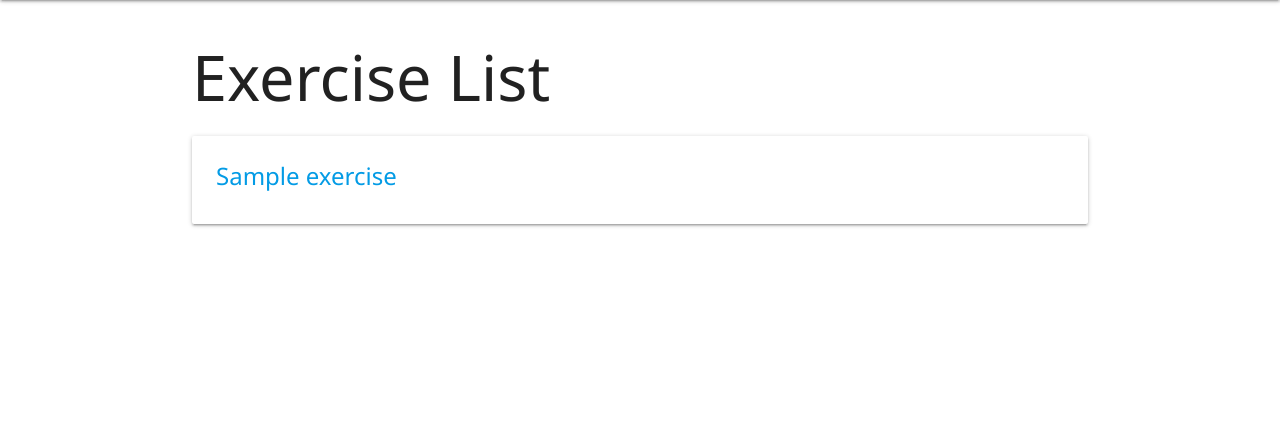
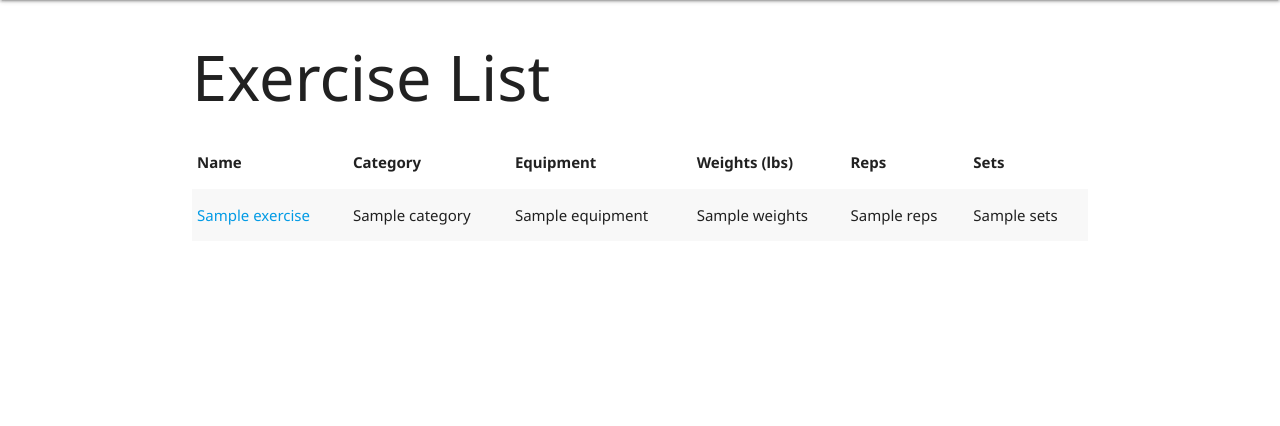
Before and after one commit to jadewang425/gym_grid, a Django app: template main_app/templates/exercises/index.html in a window 1280 px wide. Shown: the part 64-490 px from the top of the page. Run offline with Django 4.2, Linux system fonts and the light colour scheme; the template is opened without the code that fills it: most values are stand-ins (such as "Sample title", 1, 10 or a date in 2020); parts of the project's set-up code (start-up, migrations or seed data) failed here and were passed over.

Commit message:
update exercise index page

```diff
--- a/main_app/templates/exercises/detail.html
+++ b/main_app/templates/exercises/detail.html
@@ -1,4 +1,5 @@
-{% extends 'base.html' %} {% block content %}
+{% extends 'base.html' %}
+{% block content %}
 
 <h1>Exercise Details</h1>
 
--- a/main_app/templates/exercises/index.html
+++ b/main_app/templates/exercises/index.html
@@ -1,17 +1,30 @@
-{% extends 'base.html' %} {% block content %}
+{% extends 'base.html' %}
+{% block content %}
 
 <h1>Exercise List</h1>
+<table class="striped">
+  <thead>
+    <tr>
+        <th>Name</th>
+        <th>Category</th>
+        <th>Equipment</th>
+        <th>Weights (lbs)</th>
+        <th>Reps</th>
+        <th>Sets</th>
+    </tr>
+  </thead>
+  <tbody>
+    {% for exercise in object_list %}
+    <tr>
+      <td><a href="{% url 'exercises_detail' exercise.id %}">{{ exercise.name }}</a></td>
+      <td>{{ exercise.category }}</td>
+      <td>{{ exercise.equipment }}</td>
+      <td>{{ exercise.weights }}</td>
+      <td>{{ exercise.reps }}</td>
+      <td>{{ exercise.sets }}</td>
+    </tr>
+    {% endfor %}
+  </tbody>
+</table>
 
-{% for exercise in object_list %}
-<div class="card">
-  <a href="{% url 'exercises_detail' exercise.id %}">
-    <div class="card-content">
-      <span class="card-title"
-        >
-        {{exercise}}</span
-      >
-    </div>
-  </a>
-</div>
-
-{% endfor %} {% endblock%}
+{% endblock %}
--- a/main_app/views.py
+++ b/main_app/views.py
@@ -3,7 +3,7 @@ from django.shortcuts import render, redirect
 # Import CBV's
 from django.views.generic.edit import CreateView, UpdateView, DeleteView
 from django.views.generic.detail import DetailView
-from django.views.generic import ListView
+from django.views.generic.list import ListView
 
 # Import Models
 from .models import Workout, Exercise
```
Also changed, not shown: main_app/migrations/0001_initial.py, main_app/migrations/0002_alter_exercise_equipment.py (deleted), main_app/migrations/0003_alter_exercise_category_alter_exercise_equipment.py (deleted).
